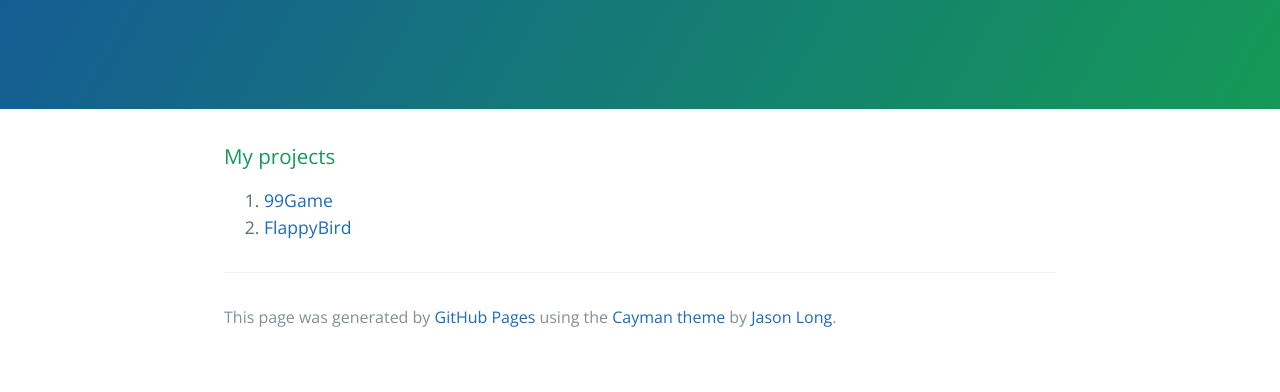
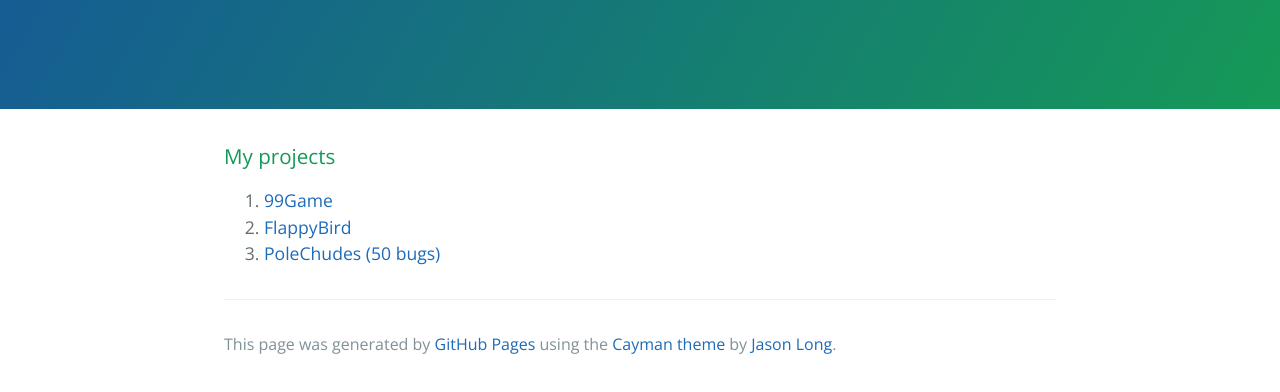
Before and after one commit to AnatolyKorablyov/anatolykorablyov.github.io, a plain HTML site: page index.html in a window 1280 px wide. Shown: the part 208-600 px from the top of the page. Drawn offline with nearby package versions, Linux system fonts and the light colour scheme.

Commit message:
Update index.html
add pole chudes

```diff
--- a/index.html
+++ b/index.html
@@ -23,6 +23,7 @@
 <li>
 <a href="https://anatolykorablyov.github.io/99game/">99Game</a> </li>
 <li><a href="https://anatolykorablyov.github.io/FlappyBird/">FlappyBird</a></li>
+<li><a href="https://anatolykorablyov.github.io/PoleChudes/">PoleChudes (50 bugs)</a></li>
 </ol>
 
       <footer class="site-footer">
```
